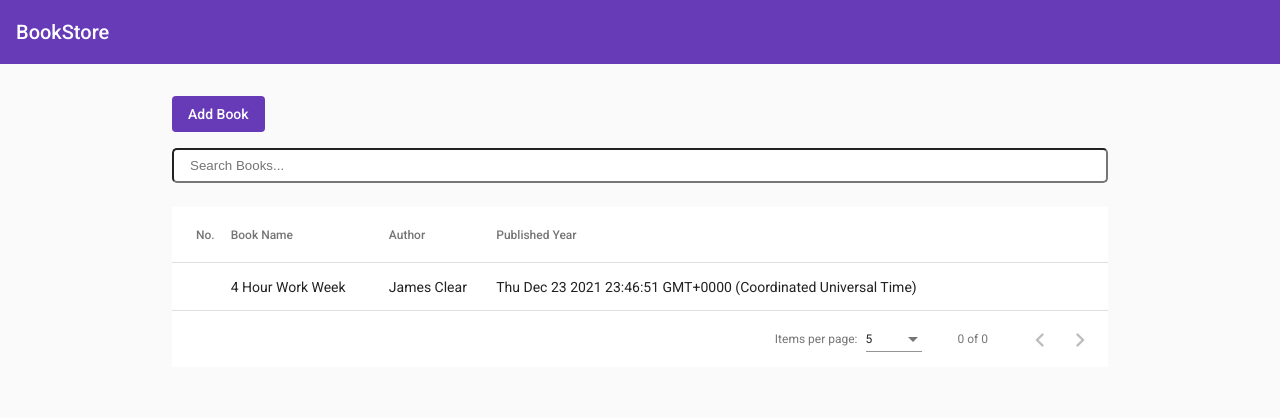
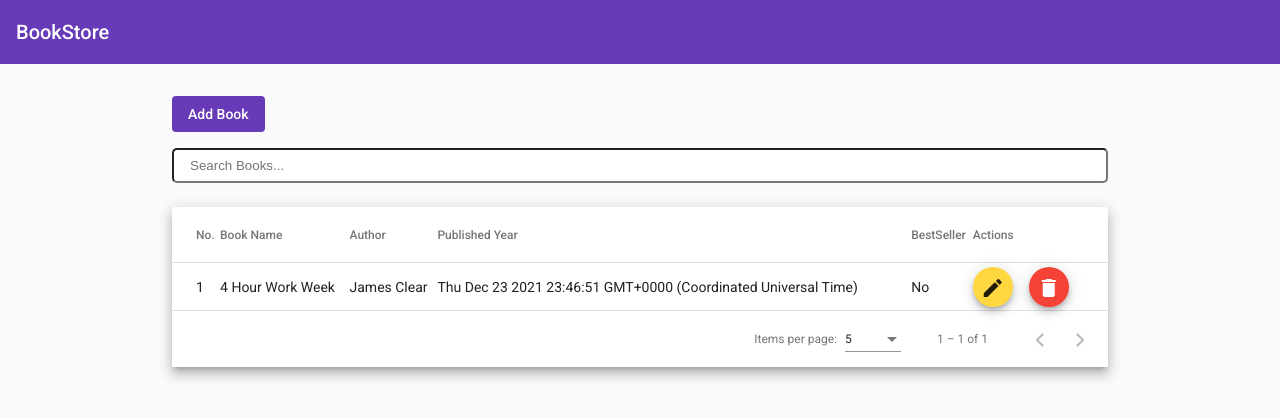
Before and after one commit to jatinparmar96/bookstore, an Angular app: page / in a window 1280 px wide. Shown: the top 418 px of the page. Built offline with nearby package versions, Linux system fonts and the light colour scheme.

Commit message:
Add and delete functionality for bookstore

```diff
--- a/src/app/book-store/book-create/book-create.component.ts
+++ b/src/app/book-store/book-create/book-create.component.ts
@@ -1,5 +1,7 @@
 import { Component, OnInit } from '@angular/core';
-import {FormBuilder, Validators} from "@angular/forms";
+import {FormBuilder, FormGroup, Validators} from "@angular/forms";
+import {Book} from "../book.model";
+import {Router} from "@angular/router";
 
 @Component({
   selector: 'app-book-create',
@@ -7,9 +9,11 @@ import {FormBuilder, Validators} from "@angular/forms";
   styleUrls: ['./book-create.component.scss']
 })
 export class BookCreateComponent implements OnInit {
-  bookForm;
+  bookForm:FormGroup;
+  storeName = 'bookStore';
   constructor(
-    fb: FormBuilder
+    fb: FormBuilder,
+    private router: Router,
   ) {
     this.bookForm = fb.group({
       'name':['',Validators.required],
@@ -22,7 +26,19 @@ export class BookCreateComponent implements OnInit {
   ngOnInit(): void {
   }
   submit(){
-    console.log(this.bookForm.value)
+    if (!localStorage.getItem(this.storeName)){
+      localStorage.removeItem(this.storeName);
+    }
+    const bookStore =  JSON.parse(localStorage.getItem(this.storeName) || '[]');
+    const book:Book = {
+      name:this.bookForm.value.name,
+      author:this.bookForm.value.author,
+      publishedYear:this.bookForm.value.publishedDate,
+      isBestSeller:this.bookForm.value.bestseller,
+    }
+    bookStore.push(book);
+    localStorage.setItem(this.storeName,JSON.stringify(bookStore));
+    this.router.navigate(['/'])
   }
 
 }
--- a/src/app/book-store/book-list/book-list.component.html
+++ b/src/app/book-store/book-list/book-list.component.html
@@ -1,12 +1,15 @@
 <div class="content-wrapper">
   <button color="primary" mat-flat-button [routerLink]="['add']">Add Book</button>
   <input class="search" placeholder="Search Books..." role="searchbox" type="text">
-  <div class="book-list">
-    <table [dataSource]="books" mat-table>
+  <div class="book-list mat-elevation-z8">
+
+    <table [dataSource]="dataSource" mat-table>
       <!-- Position Column -->
       <ng-container matColumnDef="position">
         <th *matHeaderCellDef mat-header-cell> No.</th>
-        <td *matCellDef="let element" mat-cell> {{element.position}} </td>
+        <td *matCellDef="let element;let i = index" mat-cell>
+          {{this.paginator.pageIndex * this.paginator.pageSize + i + 1}}
+        </td>
       </ng-container>
       <!-- Book Name Column -->
       <ng-container matColumnDef="name">
@@ -26,9 +29,28 @@
         <td *matCellDef="let element" mat-cell> {{element.publishedYear}} </td>
       </ng-container>
 
+      <!-- BestSeller Column -->
+      <ng-container matColumnDef="bestseller">
+        <th *matHeaderCellDef mat-header-cell> BestSeller</th>
+        <td *matCellDef="let element" mat-cell> {{element.isBestSeller?'Yes':'No'}} </td>
+      </ng-container>
+
+      <!-- Actions Column -->
+      <ng-container matColumnDef="actions">
+        <th *matHeaderCellDef mat-header-cell>Actions</th>
+        <td *matCellDef="let element;let i = index" mat-cell>
+          <button color="accent" mat-mini-fab (click)="edit(this.paginator.pageIndex * this.paginator.pageSize + i)">
+            <mat-icon aria-hidden="false" aria-label="edit icon">edit</mat-icon>
+          </button>
+
+          <button color="warn" mat-mini-fab class="ml-2" (click)="delete(this.paginator.pageIndex * this.paginator.pageSize + i)">
+            <mat-icon aria-hidden="false" aria-label="delete icon">delete</mat-icon>
+          </button>
+        </td>
+      </ng-container>
       <tr *matHeaderRowDef="displayedColumns" mat-header-row></tr>
       <tr *matRowDef="let row; columns: displayedColumns;" mat-row></tr>
     </table>
-    <mat-paginator [pageSizeOptions]="[5, 10, 25, 100]" aria-label="Select page of users"></mat-paginator>
+    <mat-paginator #paginator  [pageSizeOptions]="[5, 10, 25]" aria-label="Select page of users"></mat-paginator>
   </div>
 </div>
--- a/src/app/book-store/book-list/book-list.component.scss
+++ b/src/app/book-store/book-list/book-list.component.scss
@@ -17,3 +17,6 @@
 table{
   width: 100%;
 }
+.ml-2{
+  margin-left: 1rem;
+}
--- a/src/app/book-store/book-list/book-list.component.ts
+++ b/src/app/book-store/book-list/book-list.component.ts
@@ -1,33 +1,59 @@
-import {Component, OnInit} from '@angular/core';
+import {AfterViewInit, Component, OnInit, ViewChild} from '@angular/core';
 import {Book} from "../book.model";
+import {MatTableDataSource} from "@angular/material/table";
+import {MatPaginator} from '@angular/material/paginator';
+import {Router} from "@angular/router";
 
 @Component({
   selector: 'app-book-list',
   templateUrl: './book-list.component.html',
   styleUrls: ['./book-list.component.scss']
 })
-export class BookListComponent implements OnInit {
+export class BookListComponent implements OnInit, AfterViewInit {
 
+  dataSource: MatTableDataSource<Book>;
+
+  @ViewChild(MatPaginator) private paginator!:MatPaginator;
+  storeName = 'bookStore'
   books: Book[] = []
 
+  displayedColumns = ['position', 'name', 'author', 'published year', 'bestseller', 'actions']
 
-  displayedColumns = ['position', 'name', 'author', 'published year']
-
-  constructor() {
+  constructor(
+    private router:Router
+  ) {
+    this.dataSource = new MatTableDataSource<Book>([]);
   }
 
   ngOnInit(): void {
     this.seedBookData();
   }
 
-  seedBookData(){
-    const book:Book = {
+  ngAfterViewInit() {
+    this.dataSource.paginator = this.paginator;
+  }
+
+  seedBookData() {
+    const book: Book = {
       name: "4 Hour Work Week",
       author: "James Clear",
       isBestSeller: false,
       publishedYear: new Date(),
     }
     this.books.push(book);
+    const books = JSON.parse(localStorage.getItem(this.storeName) || '[]');
+    this.books = [...this.books, ...books];
+    this.dataSource.data = this.books
+   // this.dataSource = new MatTableDataSource<Book>(this.books)
+  }
+
+  edit(idx:number){
+    this.router.navigate([idx]);
+  }
+  delete(idx:number){
+    this.books.splice(idx,1);
+    localStorage.setItem(this.storeName,JSON.stringify(this.books));
+    this.dataSource.data = this.books;
   }
 
 }
```
Also changed, not shown: src/app/book-store/book-store.module.ts (+5 -3 lines).
